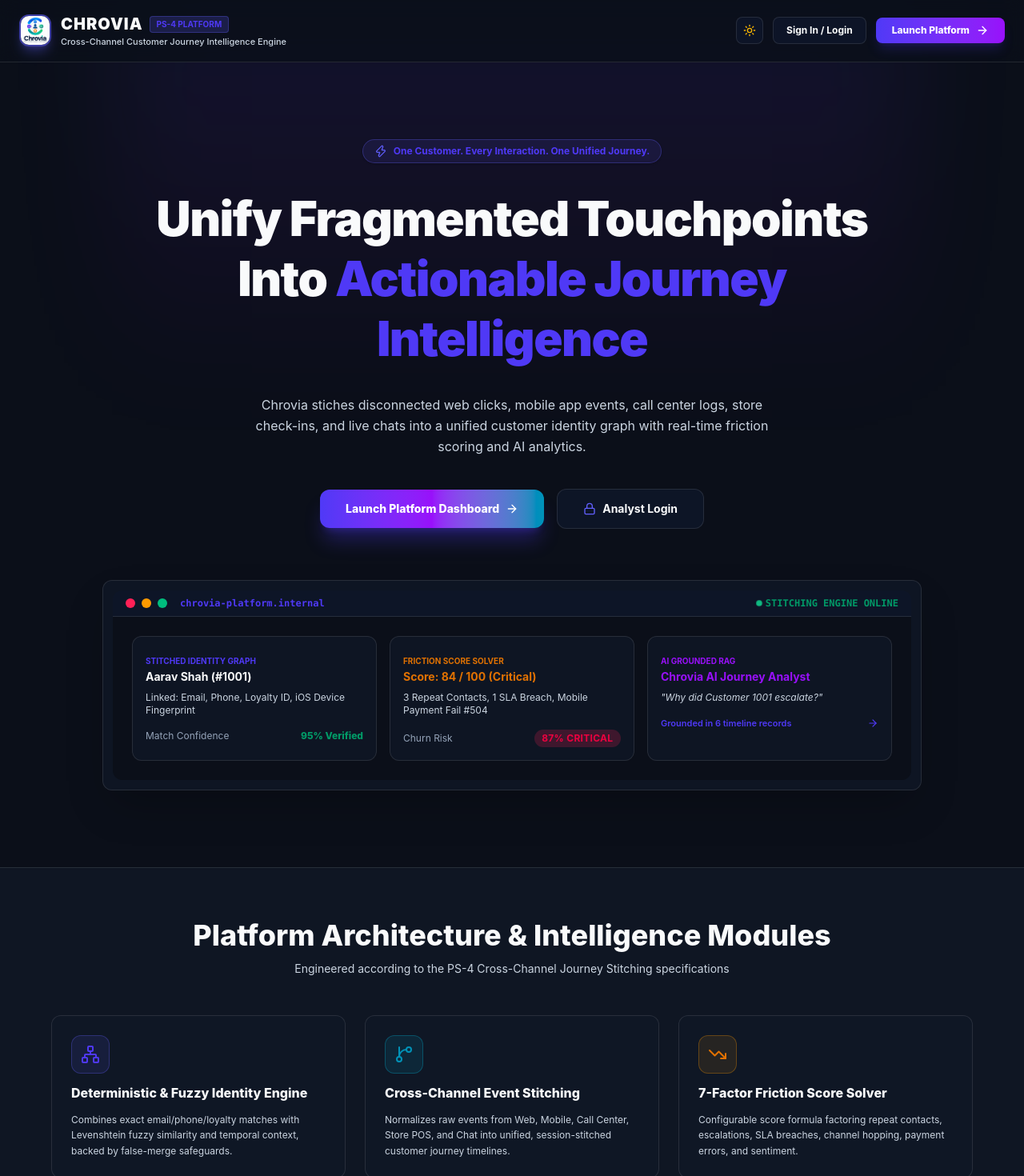
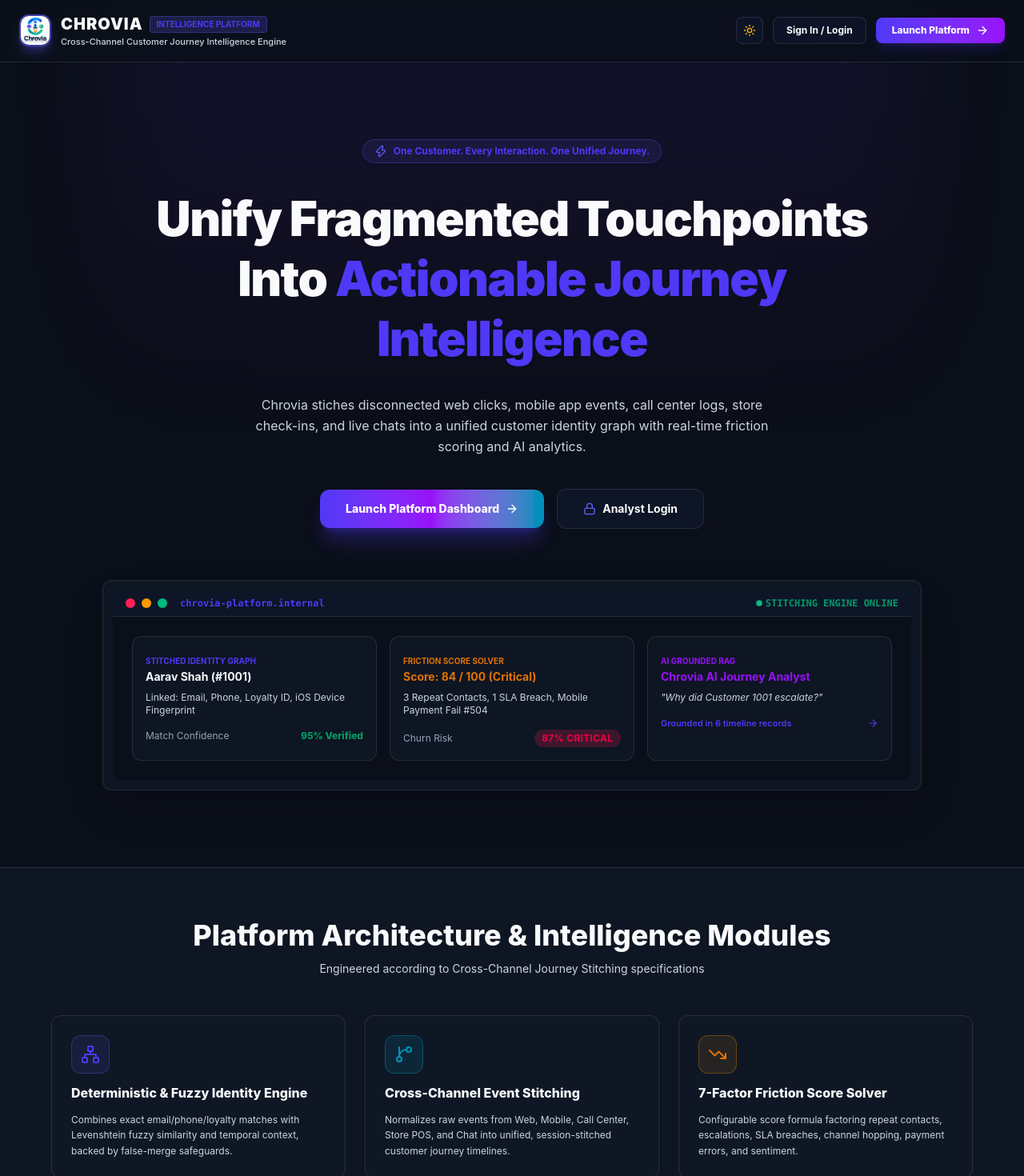
Before and after one commit to shauryadoshi9/Chrovia, a React (Vite) app: page / in a window 1280 px wide. Shown: the top 1470 px of the page at 80% size. Built offline with nearby package versions, Linux system fonts and the light colour scheme.

Commit message:
Replace PS-4 PLATFORM text beside logo with INTELLIGENCE PLATFORM across Header and Landing Page

```diff
--- a/src/components/Header.jsx
+++ b/src/components/Header.jsx
@@ -30,7 +30,7 @@ export default function Header({
             <div className="flex items-center space-x-2">
               <h1 className="text-xl font-black tracking-wider text-[var(--text-main)]">CHROVIA</h1>
               <span className="text-[10px] font-bold px-2 py-0.5 rounded bg-indigo-500/20 text-indigo-500 border border-indigo-500/30">
-                PS-4 PLATFORM
+                INTELLIGENCE PLATFORM
               </span>
             </div>
             <p className="text-xs text-[var(--text-muted)] font-medium hidden sm:block">
--- a/src/components/LandingPage.jsx
+++ b/src/components/LandingPage.jsx
@@ -96,7 +96,7 @@ export default function LandingPage({ onLaunchApp, onOpenAuth, theme, onToggleTh
             <div className="flex items-center space-x-2">
               <span className="text-xl font-black text-[var(--text-main)] tracking-wider">CHROVIA</span>
               <span className="text-[10px] font-bold px-2 py-0.5 rounded bg-indigo-500/20 text-indigo-600 dark:text-indigo-300 border border-indigo-500/30">
-                PS-4 PLATFORM
+                INTELLIGENCE PLATFORM
               </span>
             </div>
             <p className="text-[11px] text-[var(--text-muted)] font-medium hidden sm:block">
@@ -245,7 +245,7 @@ export default function LandingPage({ onLaunchApp, onOpenAuth, theme, onToggleTh
               Platform Architecture & Intelligence Modules
             </h2>
             <p className="text-xs sm:text-sm text-[var(--text-muted)] max-w-xl mx-auto">
-              Engineered according to the PS-4 Cross-Channel Journey Stitching specifications
+              Engineered according to Cross-Channel Journey Stitching specifications
             </p>
           </div>
 
```
